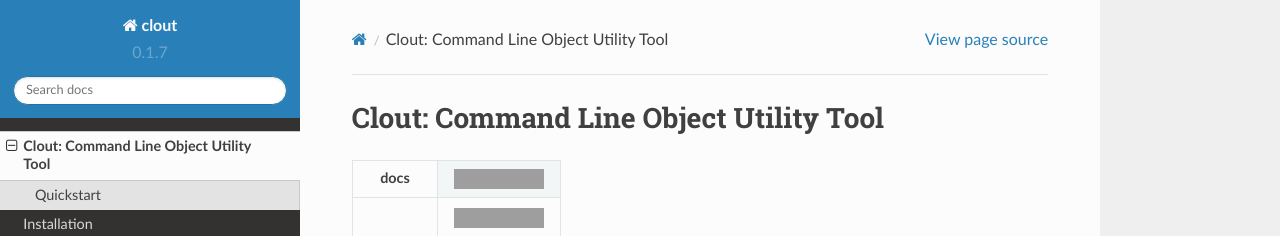
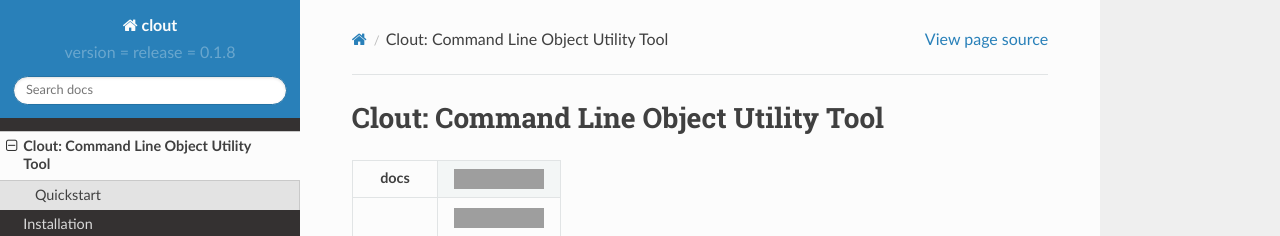
Before and after one commit to sanzoghenzo/clout, a Sphinx documentation site: the page built from docs/readme.rst, in a window 1280 px wide. Shown: the top 236 px of the page. Built offline with Sphinx 7.4.7 and the Read the Docs theme 2.0.0, drawn with Linux system fonts in a browser that asks for light colours; grey boxes are pictures that could not be loaded.

Commit message:
Bump version: 0.1.7 → 0.1.8

```diff
--- a/README.rst
+++ b/README.rst
@@ -32,9 +32,9 @@
     :alt: PyPI Package latest release
     :target: https://pypi.org/pypi/clout
 
-.. |commits-since| image:: https://img.shields.io/github/commits-since/python-clout/clout/v0.1.7.svg
+.. |commits-since| image:: https://img.shields.io/github/commits-since/python-clout/clout/v0.1.8.svg
     :alt: Commits since latest release
-    :target: https://github.com/python-clout/clout/compare/v0.1.7...master
+    :target: https://github.com/python-clout/clout/compare/v0.1.8...master
 
 .. |wheel| image:: https://img.shields.io/pypi/wheel/clout.svg
     :alt: PyPI Wheel
--- a/docs/conf.py
+++ b/docs/conf.py
@@ -28,7 +28,7 @@
 year = "2019"
 author = "Clout contributors"
 copyright = "{0}, {1}".format(year, author)
-version = release = "0.1.7"
+version = release = "version = release = 0.1.8"
 
 pygments_style = "trac"
 templates_path = ["."]
--- a/pyproject.toml
+++ b/pyproject.toml
@@ -1,6 +1,6 @@
 [tool.poetry]
 name = "clout"
-version = "0.1.7.post3" # PACKAGE_VERSION  (This comment helps bumpversion find the right line.)
+version = "0.1.8" # PACKAGE_VERSION  (This comment helps bumpversion find the right line.)
 description = "Command-line Object Utility Tool"
 authors = ["Clout contributors <python-clout@users.noreply.github.com>"]
 readme = "README.rst"
--- a/src/clout/__init__.py
+++ b/src/clout/__init__.py
@@ -1,4 +1,4 @@
-__version__ = "0.1.7"
+__version__ = "__version__ = 0.1.8"
 
 from .loaders.cli import Command
 from .loaders.env import load_env
```
Also changed, not shown: .bumpversion.cfg.
